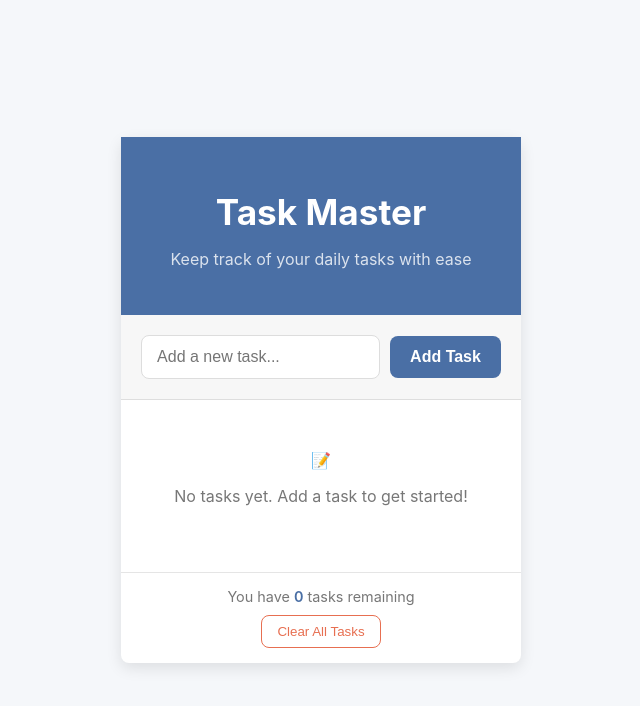
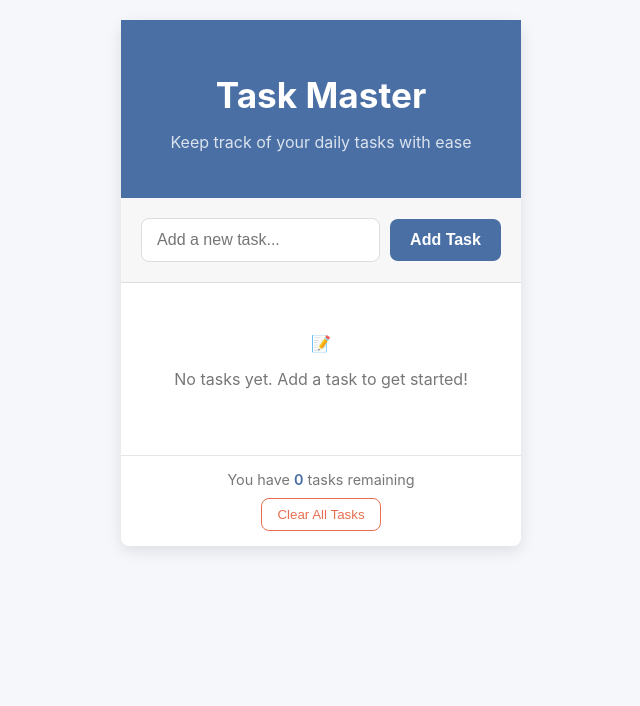
Before and after one commit to rpdNick/ToDoList, a React (Create React App) app: page / in a window 1280 px wide. Shown: the top 706 px of the page, without its empty margins (319-959 px from the left). Built offline with nearby package versions, Linux system fonts and the light colour scheme.

Commit message:
page height

```diff
--- a/src/App.css
+++ b/src/App.css
@@ -1,6 +1,5 @@
 body {
   background-color: #f5f7fa;
-  min-height: 100dvh;
   display: flex;
   justify-content: center;
   align-items: center;
```
